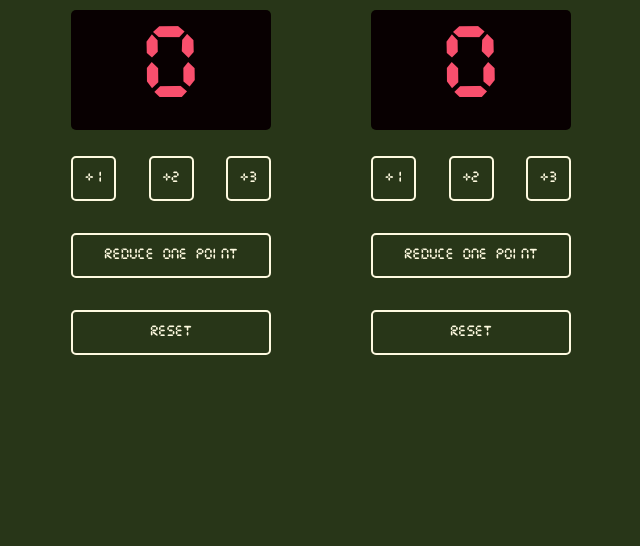
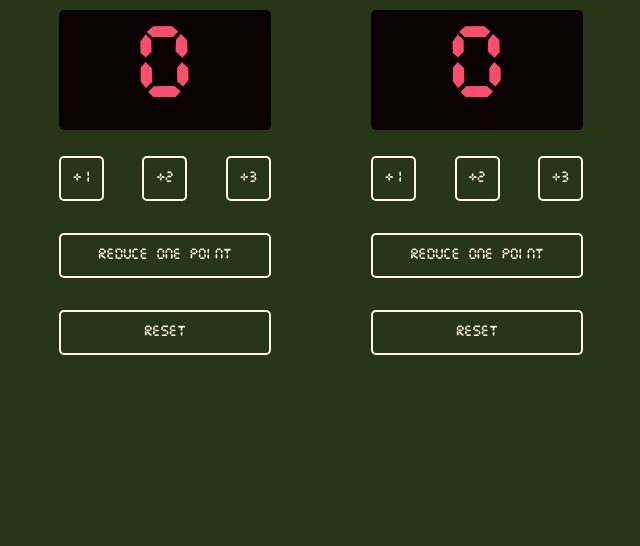
Before and after one commit to BCNix/scoreboard, a plain HTML site: page index.html in a window 1280 px wide. Shown: the part 254-800 px from the top of the page, without its empty margins (319-959 px from the left). Drawn offline with Linux system fonts and the light colour scheme.

Commit message:
Remove width from .scoreboard-item (CSS)

```diff
--- a/styles/style.css
+++ b/styles/style.css
@@ -41,9 +41,9 @@ body{
     font-size: 2.5rem;
 }
 
-.scoreboard-item{
+/* .scoreboard-item{
     width: 200px;
-}
+} */
 
 
 .scoreboard-display{
```
